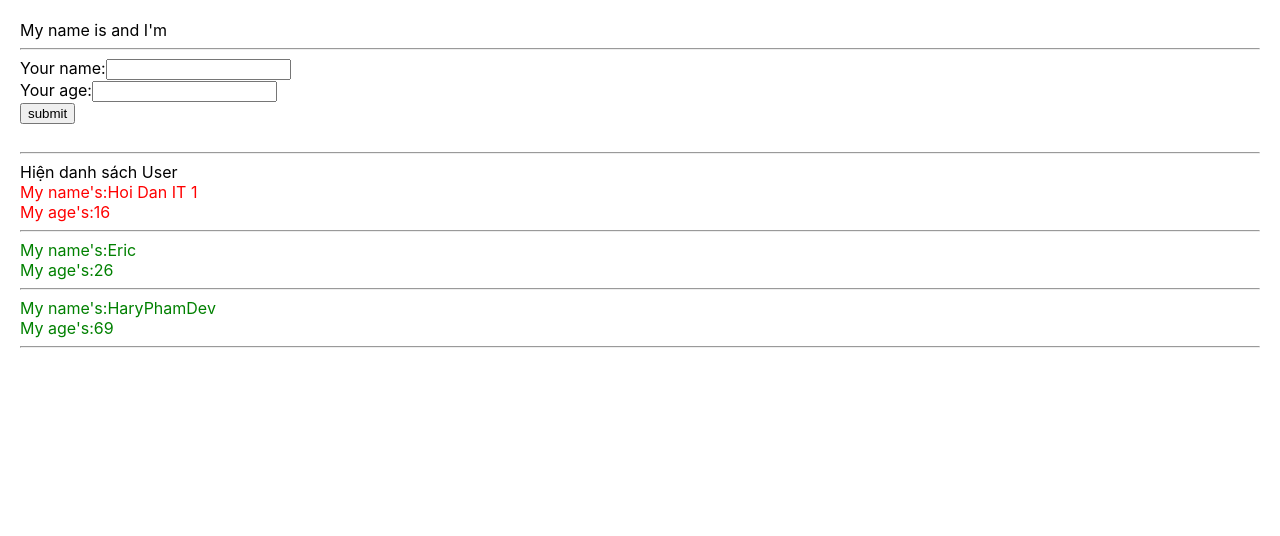
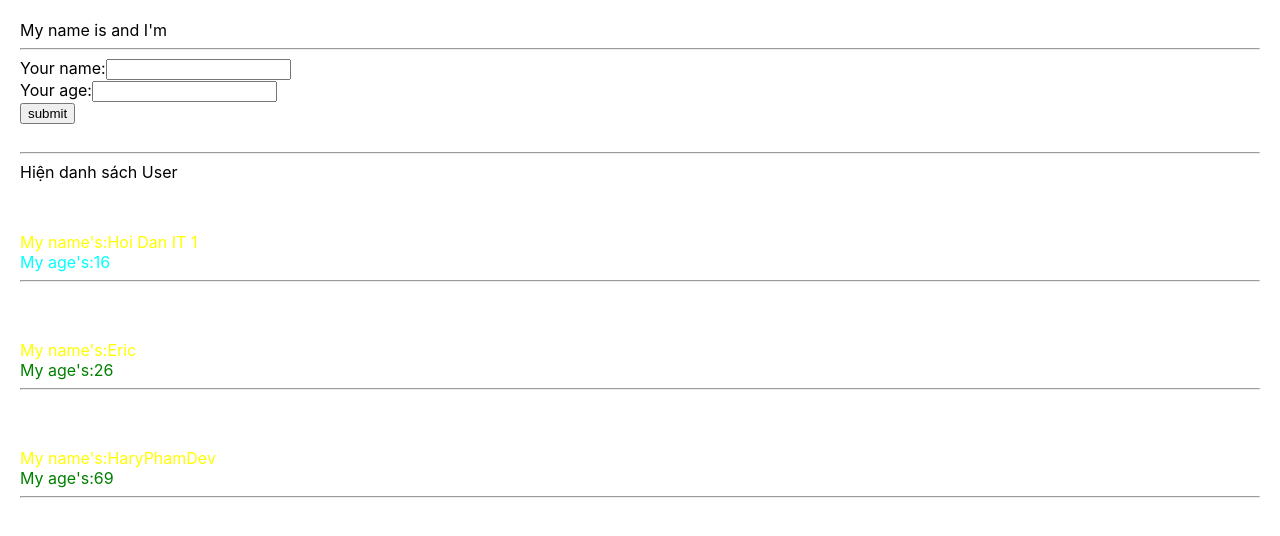
Before and after one commit to PHUC-A2/khoa-hoc-react-test-demo-01, a React (Create React App) app: page / in a window 1280 px wide. Shown: the top 536 px of the page. Built offline with nearby package versions, Linux system fonts and the light colour scheme.

Commit message:
#27 cách cài và dùng SCSS với react

```diff
--- a/package.json
+++ b/package.json
@@ -13,6 +13,7 @@
     "redux": "4.2.0",
     "redux-devtools-extension": "2.13.9",
     "redux-thunk": "2.4.1",
+    "sass": "1.53.0",
     "web-vitals": "2.1.4"
   },
   "scripts": {
--- a/src/App.js
+++ b/src/App.js
@@ -1,5 +1,5 @@
 import logo from './logo.svg';
-import './App.css';
+import './App.scss';
 import {useDispatch, useSelector} from 'react-redux';
 import {increaseCounter, decreaseCounter} from './redux/action/counterAction';
 import MyComponent from "./components/MyComponent";
--- a/src/App.css
+++ b/src/App.scss
@@ -1,10 +1,3 @@
-.red{
-  color: red;
-}
-.green{
-  color: green;
-}
-
 body {
   padding: 20px;
   margin: 0;
--- a/src/components/DisplayInfo.js
+++ b/src/components/DisplayInfo.js
@@ -1,5 +1,5 @@
 import React from "react";
-
+import './DisplayInfo.scss'
 class DisplayInfo extends React.Component {
 
     handleShowHide = () => {
@@ -18,7 +18,7 @@
         const { listUser } = this.props;
 
         return (
-            <div>
+            <div className="display-info-container">
                 <div>
                     <span onClick={() => this.handleShowHide()}>
                         {/* Ẩn danh sách user */}
@@ -33,7 +33,7 @@
                             return (
                                 // điều kiện
                                 <div key={user.id} className={+user.age >= 18 ? "green" : "red"}>
-                                    <div>My name's:{user.name}</div>
+                                    <div style={{ color: 'yellow', paddingTop: '50px' }}>My name's:{user.name}</div>
                                     <div>My age's:{user.age}</div>
                                     <hr />
                                 </div>
--- /dev/null
+++ b/src/components/DisplayInfo.scss
@@ -0,0 +1,10 @@
+.display-info-container {
+    .red {
+        color: aqua;
+    }
+
+    .green {
+        color: green;
+    }
+
+}
```
Also changed, not shown: 1 other file (tests, documents, lock files or other folders).
